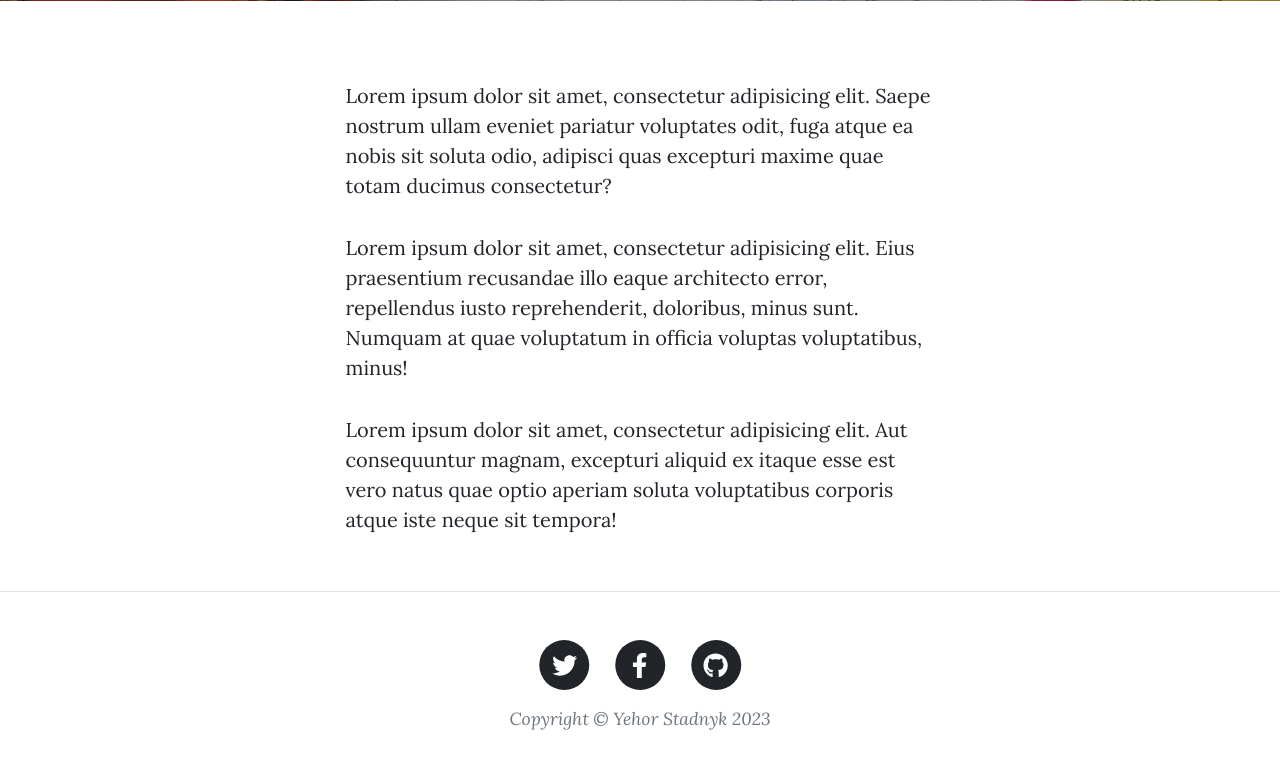
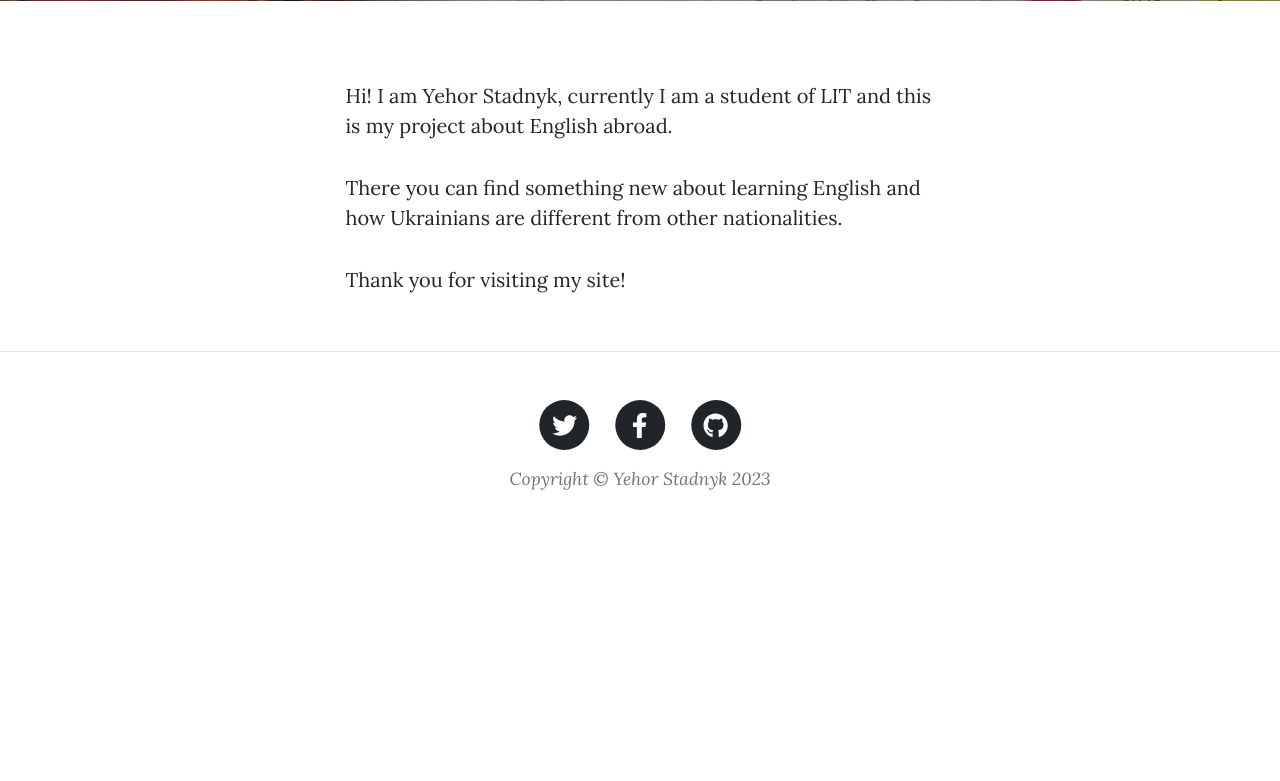
Before and after one commit to Yehor2007/day-70-blog-for-deployment, a Flask app: page /about in a window 1280 px wide. Shown: the part 531-1312 px from the top of the page. After the commit the page ends 1021 px from the top, so only its background shows below. Run offline with Flask 3, Linux system fonts and the light colour scheme; some libraries are stand-ins or nearby versions.

Commit message:
Update about.html

```diff
--- a/templates/about.html
+++ b/templates/about.html
@@ -22,22 +22,13 @@
     <div class="row gx-4 gx-lg-5 justify-content-center">
       <div class="col-md-10 col-lg-8 col-xl-7">
         <p>
-          Lorem ipsum dolor sit amet, consectetur adipisicing elit. Saepe
-          nostrum ullam eveniet pariatur voluptates odit, fuga atque ea nobis
-          sit soluta odio, adipisci quas excepturi maxime quae totam ducimus
-          consectetur?
+          Hi! I am Yehor Stadnyk, currently I am a student of LIT and this is my project about English abroad.
         </p>
         <p>
-          Lorem ipsum dolor sit amet, consectetur adipisicing elit. Eius
-          praesentium recusandae illo eaque architecto error, repellendus iusto
-          reprehenderit, doloribus, minus sunt. Numquam at quae voluptatum in
-          officia voluptas voluptatibus, minus!
+          There you can find something new about learning English and how Ukrainians are different from other nationalities.
         </p>
         <p>
-          Lorem ipsum dolor sit amet, consectetur adipisicing elit. Aut
-          consequuntur magnam, excepturi aliquid ex itaque esse est vero natus
-          quae optio aperiam soluta voluptatibus corporis atque iste neque sit
-          tempora!
+          Thank you for visiting my site!
         </p>
       </div>
     </div>
```
